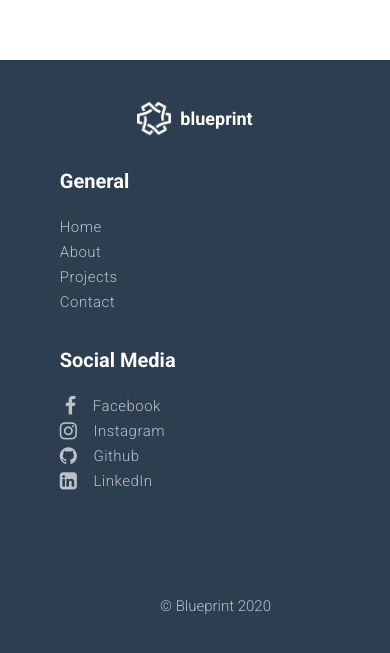
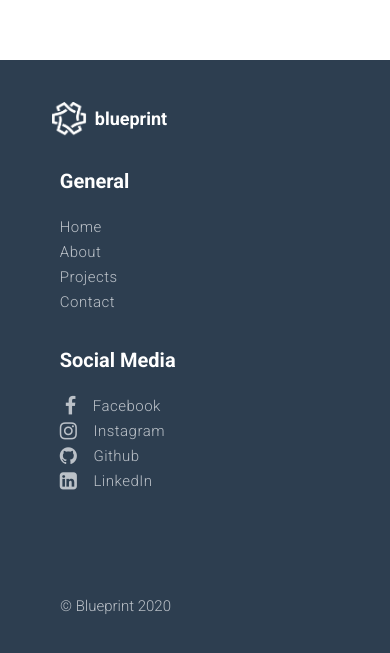
Before and after one commit to blueprintatuci/blueprintatuci.github.io, a React (Create React App) app in the folder website/: page /about in a window 390 px wide. Shown: the part 3605-4258 px from the top of the page. Built offline with nearby package versions, Linux system fonts and the light colour scheme.

Commit message:
Fixed footer spacing a lil

```diff
--- a/website/src/components/Page/Footer.css
+++ b/website/src/components/Page/Footer.css
@@ -10,6 +10,7 @@
   width: 100%;
   background: #2D3E50;
   display: block;
+  padding-left: 5rem;
 }
 
 .inner-footer {
@@ -106,31 +107,6 @@ li i {
   margin-left: 5px;
 }
 
-.social-media {
-  width: 100%;
-  color: #fff;
-  text-align: center;
-}
-
-.social-media a {
-  text-decoration: none;
-}
-
-.social-media i {
-  height: 0.9375rem;
-  width: 0.9375rem;
-  margin: 1.25rem 0.3125rem;
-  padding: 0.625rem;
-  color: #fff;
-  border-radius: 50%;
-  border: 0.0625rem solid grey;
-  transition: 0.3s;
-}
-c
-.social-media i:hover {
-  background: grey;
-}
-
 .footer-bottom {
   padding: 3.75rem;
   background: #2D3E50;
@@ -144,10 +120,31 @@ c
   .footer-items {
       width: 50%;
   }
+  .footer-logo {
+    width: 50%;
+  }
+  .footer-bottom {
+    width: 50%;
+    margin-left: 0;
+  }
+  .footer {
+    padding-left: 0;
+  }
 }
 
 @media screen and (max-width: 37.5rem) {
   .footer-items {
       width: 100%;
   }
+  .footer-logo {
+    width: 100%;
+    margin-left: 2rem;
+  }
+  .footer-bottom {
+    width: 100%;
+    margin-left: 0;
+  }
+  .footer {
+    padding-left: 0;
+  }
 }
```
